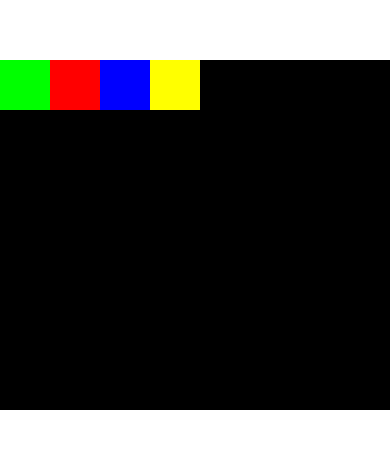
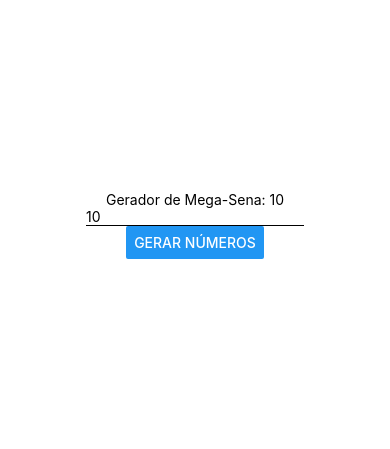
Before and after one commit to Maycdouglas/estudosReactNative, a React Native app: screen / in a window 390 px wide. Shown: the part 187-636 px from the top of the page. Built offline with nearby package versions, Linux system fonts and the light colour scheme.

Commit message:
insere exemplo de componente com sorteio de numeros

```diff
--- a/App.js
+++ b/App.js
@@ -20,7 +20,7 @@
 import FlexBoxV1 from './src/fundamentos/Layout/FlexBoxV1';
 import FlexBoxV2 from './src/fundamentos/Layout/FlexBoxV2';
 import FlexBoxV3 from './src/fundamentos/Layout/FlexBoxV3';
-
+import Mega from './src/fundamentos/ComponenteClasse/Mega';
 
 
 
@@ -51,11 +51,13 @@
       <ListaProdutos2></ListaProdutos2>
       <ComponentesControlados></ComponentesControlados>
       <FlexBoxV1></FlexBoxV1>
-      <FlexBoxV2></FlexBoxV2>*/}
+      <FlexBoxV2></FlexBoxV2>
+      <FlexBoxV3></FlexBoxV3>*/}
 
 
 
-      <FlexBoxV3></FlexBoxV3>
+
+      <Mega qntd={10}/>
 
 
 
--- /dev/null
+++ b/src/fundamentos/ComponenteClasse/Mega.js
@@ -0,0 +1,120 @@
+import React from 'react';
+import { View, Text, Button, TextInput } from 'react-native';
+import Numero from './Numero';
+
+export default class Mega extends React.Component {
+
+    state = {
+        qntd: this.props.qntd,
+        numeros: []
+    }
+
+    alterarQntdNumero = (qntdNum) => {
+        this.setState({ qntd: +qntdNum}) //o + faz a string voltar a ser um numero
+    }
+
+    gerarNumeroNaoContido = nums => {
+        const novo = parseInt(Math.random() * 60) + 1
+        return nums.includes(novo) ? this.gerarNumeroNaoContido(nums) : novo
+    }
+
+    gerarNumeros = () => {
+        const numeros = Array(this.state.qntd).fill()
+        .reduce(n => [...n, this.gerarNumeroNaoContido(n)], [])
+        .sort((a, b) => a - b)
+
+        this.setState({numeros})
+    }
+
+    //forma diferente de fazer
+    gerarNumeros2 = () => {
+        const { qntd } = this.state
+        const numeros = []
+
+        for(let i = 0; i < qntd; i++) {
+            numeros.push(this.gerarNumeroNaoContido(numeros))
+        }
+
+        numeros.sort((a,b) => a - b)
+        this.setState({numeros})
+    }
+
+    exibirNumeros = () => {
+        const nums = this.state.numeros
+        return nums.map(num => {
+            return <Numero key={num} num={num}/>
+        })
+    }
+
+    //essa é a função que vai ser retornada na tela
+    render() {
+        return (
+            <>
+                <Text>
+                    Gerador de Mega-Sena: {this.state.qntd}
+                </Text>
+                <TextInput
+                    keyboardType={'numeric'} //faz o teclado numérico aparecer para o usuário
+                    style={ { borderBottomWidth: 1} }
+                    placeholder="Quantidade de Números"
+                    value={`${this.state.qntd}`} //precisa colocar os acentos pois só aceita string
+                    onChangeText={this.alterarQntdNumero}//atributo responsavel por alterar o texto na tela
+                />
+                <Button
+                    title="Gerar números"
+                    onPress={this.gerarNumeros2}
+                />
+                {/* <Text>
+                    {this.state.numeros.join(", ")}
+                </Text> */}
+                <View style={{
+                    marginTop: 20,
+                    flexDirection: 'row',
+                    flexWrap: 'wrap',
+                    justifyContent: 'center'
+                }}>
+                    {this.exibirNumeros()}
+                </View>
+
+            </>
+        )
+    }
+}
+
+// //FORMA COM CONSTRUTOR
+// export default class Mega extends React.Component {
+
+//     state = {
+//         qntd: this.props.qntd
+//     }
+
+//     constructor(props) {
+//         super(props)
+
+//         this.state = {
+//             qntd: props.qntd
+//         }
+//     }
+
+//     //essa é a função que vai ser retornada na tela
+//     render() {
+//         return (
+//             <Text>
+//                 Gerador de Mega-Sena: {this.state.qntd}
+//             </Text>
+//         )
+//     }
+// }
+
+// //OUTRA FORMA SEM ESTADO
+// export default class Mega extends React.Component {
+
+//     //essa é a função que vai ser retornada na tela
+//     render() {
+//         return (
+//             <Text>
+//                 Gerador de Mega-Sena: {this.props.qntd}
+//             </Text>
+//         )
+//     }
+// }
--- /dev/null
+++ b/src/fundamentos/ComponenteClasse/Numero.js
@@ -0,0 +1,29 @@
+import React, { useState } from 'react';
+import { View, Text, Button, StyleSheet } from 'react-native';
+
+export default ({num}) => {
+    return (
+        <View style={style.Container}>
+            <Text style={style.Num}>
+                {num}
+            </Text>
+        </View>
+
+    )
+}
+
+const style = StyleSheet.create({
+    Container: {
+        height: 50,
+        width: 50,
+        backgroundColor: '#05f',
+        margin: 5,
+        borderRadius: 25,
+        justifyContent: 'center',
+    },
+    Num: {
+        color: '#fff',
+        textAlign: "center",
+
+    }
+})
```
